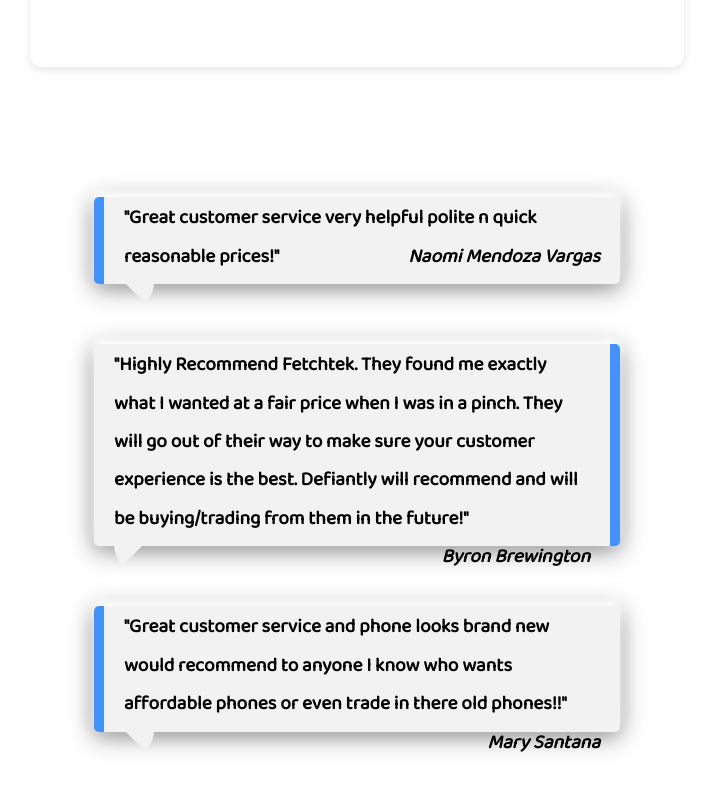
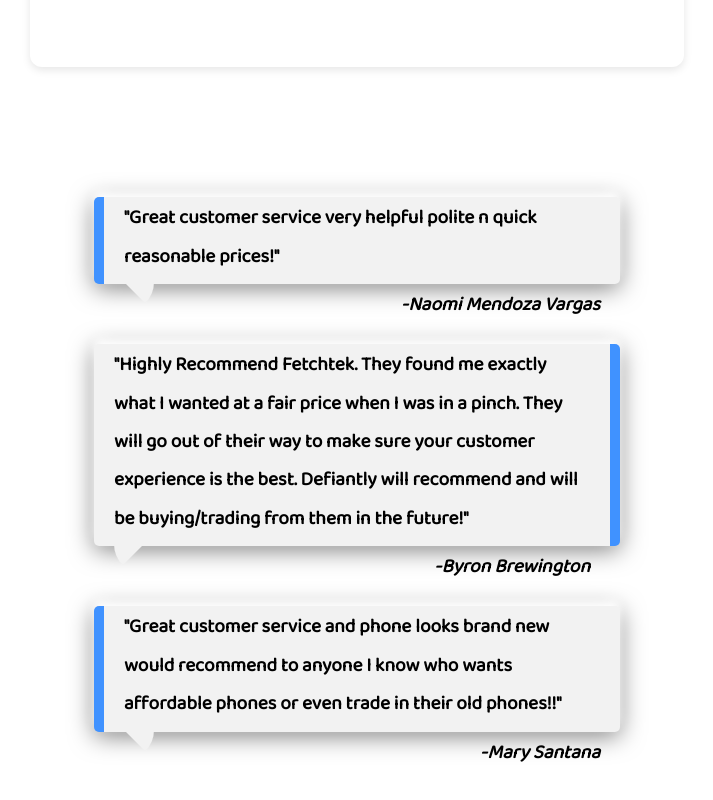
Before and after one commit to jaewonjung297/fetchtek-0.1.0, a React (Create React App) app in the folder frontend/: page / in a window 1280 px wide. Shown: the part 1122-1922 px from the top of the page, without its empty margins (283-996 px from the left). Built offline with nearby package versions, Linux system fonts and the light colour scheme.

Commit message:
edited name placement in speech bubbles on landing

```diff
--- a/frontend/src/pages/Landing.js
+++ b/frontend/src/pages/Landing.js
@@ -144,9 +144,9 @@
     border-radius: 0 0 40px 0;
   }
 
-  .container .bubble .detail {
+  .container .bubble span {
     font-style: italic;
-    display: inline;
+    margin-top: 10px;
     float: right;
   }
 `
@@ -241,20 +241,18 @@
                 <div className="container">
                     <div className="bubble">
                         <p>
-                        "Great customer service very helpful polite n quick reasonable prices!"
-                        <span className="detail">Naomi Mendoza Vargas</span>
+                        "Great customer service very helpful polite n quick reasonable prices!" <br /><span>-Naomi Mendoza Vargas</span>
+                        <span className="detail"></span>
                         </p>
                     </div>
                     <div className="bubble">
                         <p>
-                        "Highly Recommend Fetchtek. They found me exactly what I wanted at a fair price when I was in a pinch. They will go out of their way to make sure your customer experience is the best. Defiantly will recommend and will be buying/trading from them in the future!"
-                        <span className="detail"> Byron Brewington</span>
+                        "Highly Recommend Fetchtek. They found me exactly what I wanted at a fair price when I was in a pinch. They will go out of their way to make sure your customer experience is the best. Defiantly will recommend and will be buying/trading from them in the future!" <br /><span>-Byron Brewington</span>
                         </p>
                     </div>
                     <div className="bubble">
                         <p>
-                        "Great customer service and phone looks brand new would recommend to anyone I know who wants affordable phones or even trade in there old phones!!"
-                        <span className="detail">Mary Santana</span>
+                        "Great customer service and phone looks brand new would recommend to anyone I know who wants affordable phones or even trade in their old phones!!"<br /><span>-Mary Santana</span>
                         </p>
                     </div>
                     </div>
```
